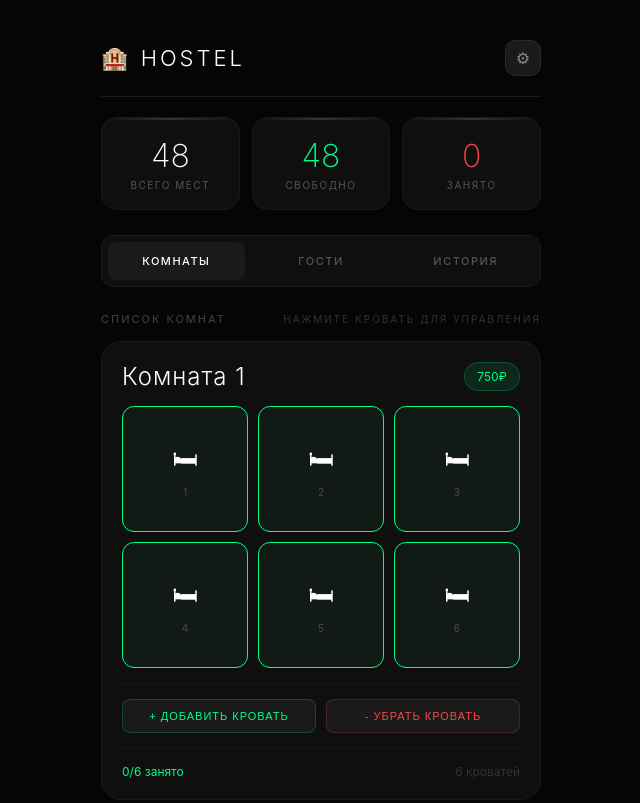
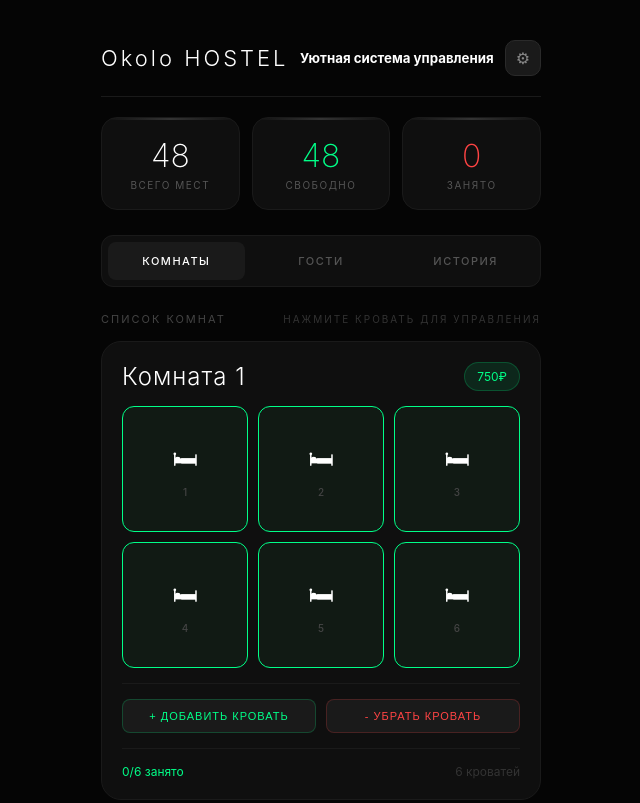
Before and after one commit to berezin/hostel-app, a plain HTML site: page index.html in a window 1280 px wide. Shown: the top 803 px of the page, without its empty margins (319-959 px from the left). Drawn offline with Linux system fonts and the light colour scheme.

Commit message:
Update index.html

```diff
--- a/index.html
+++ b/index.html
@@ -6,7 +6,7 @@
     <meta name="theme-color" content="#0a0a0a">
     <meta name="description" content="Управление хостелом - учёт гостей и койко-мест">
     <link rel="manifest" href="manifest.json">
-    <title>Hostel Manager</title>
+    <title>Okolo Hostel</title>
     <script src="https://unpkg.com/docx@7.1.0/build/index.js"></script>
     <script src="https://cdnjs.cloudflare.com/ajax/libs/FileSaver.js/2.0.5/FileSaver.min.js"></script>
     <style>
@@ -626,7 +626,8 @@
 
     <div class="container">
         <header>
-            <h1>🏨 HOSTEL</h1>
+            <h1>Okolo HOSTEL</h1>
+            <h5>Уютная система управления</h5>
             <button class="btn-icon" onclick="openSettings()">⚙</button>
         </header>
 
```
